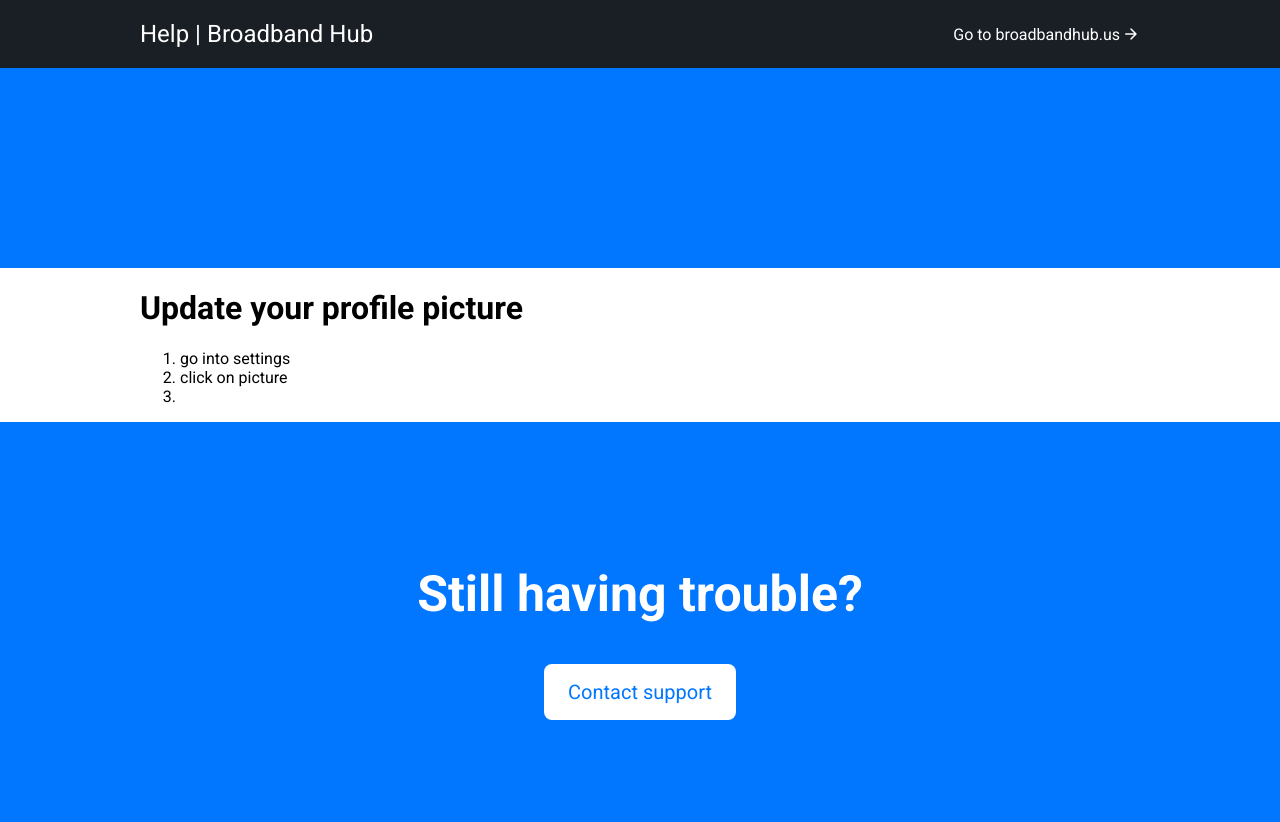
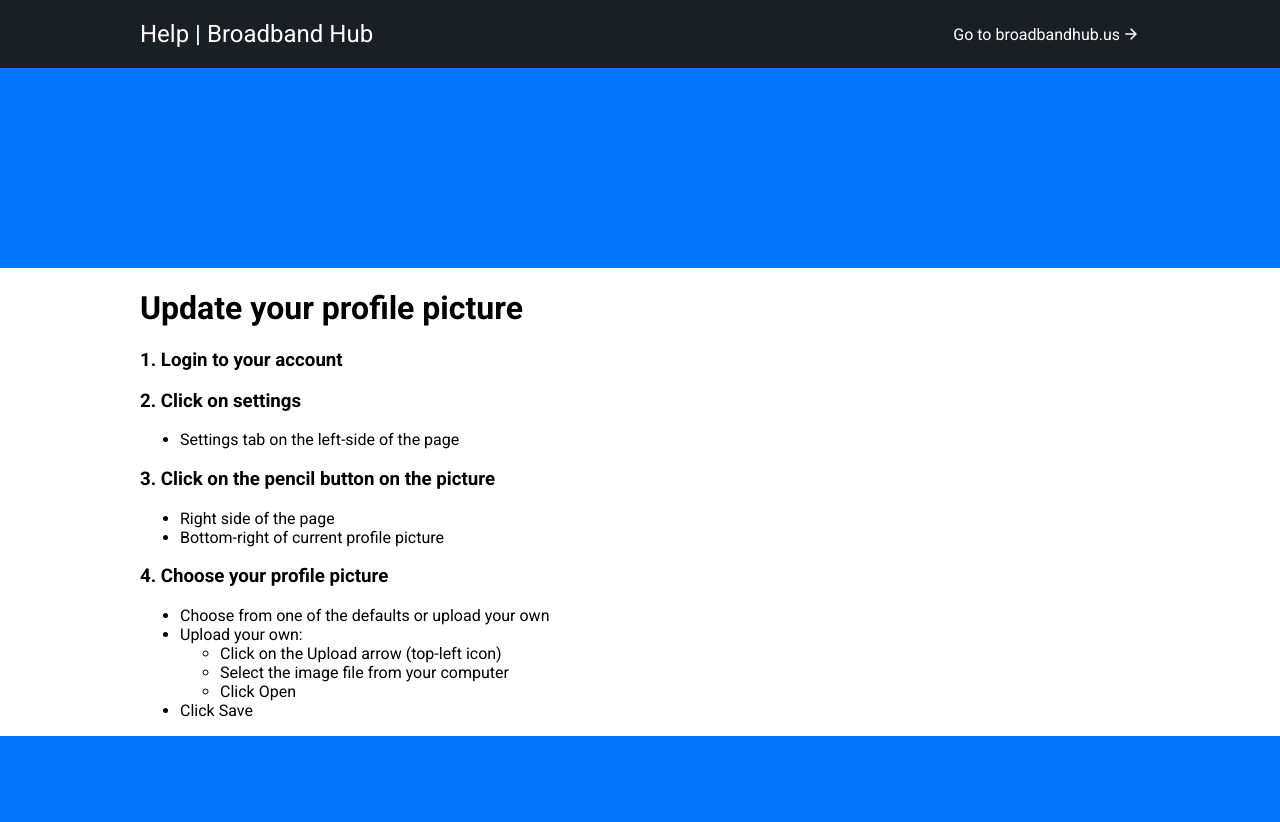
Before and after one commit to kt-eller/help-pages, a Jekyll site: the page built from pages/update-your-profile-picture.md, in a window 1280 px wide. Shown: the top 822 px of the page. Built offline with Jekyll 4.4.1, drawn with Linux system fonts in a browser that asks for light colours; grey boxes are pictures that could not be loaded.

Commit message:
Fixed formatting

```diff
--- a/pages/update-your-profile-picture.md
+++ b/pages/update-your-profile-picture.md
@@ -6,7 +6,19 @@ permalink: /update-your-profile-picture
 
 # {{ page.title }}
 
+### 1. Login to your account
 
-1. go into settings
-2. click on picture
-3.
+### 2. Click on settings
+- Settings tab on the left-side of the page
+
+### 3. Click on the pencil button on the picture
+- Right side of the page
+- Bottom-right of current profile picture
+
+### 4. Choose your profile picture
+- Choose from one of the defaults or upload your own
+- Upload your own:
+    - Click on the Upload arrow (top-left icon)
+    - Select the image file from your computer
+    - Click Open
+- Click Save
```
Also changed, not shown: pages/create-an-account.md (+7 -7 lines), pages/creating-regions.md (+3 -1 lines), pages/creating-templates.md (+15 -0 lines), pages/logging-out.md (+1 -0 lines), pages/making-dashboard-widgets.md (+8 -1 lines).
